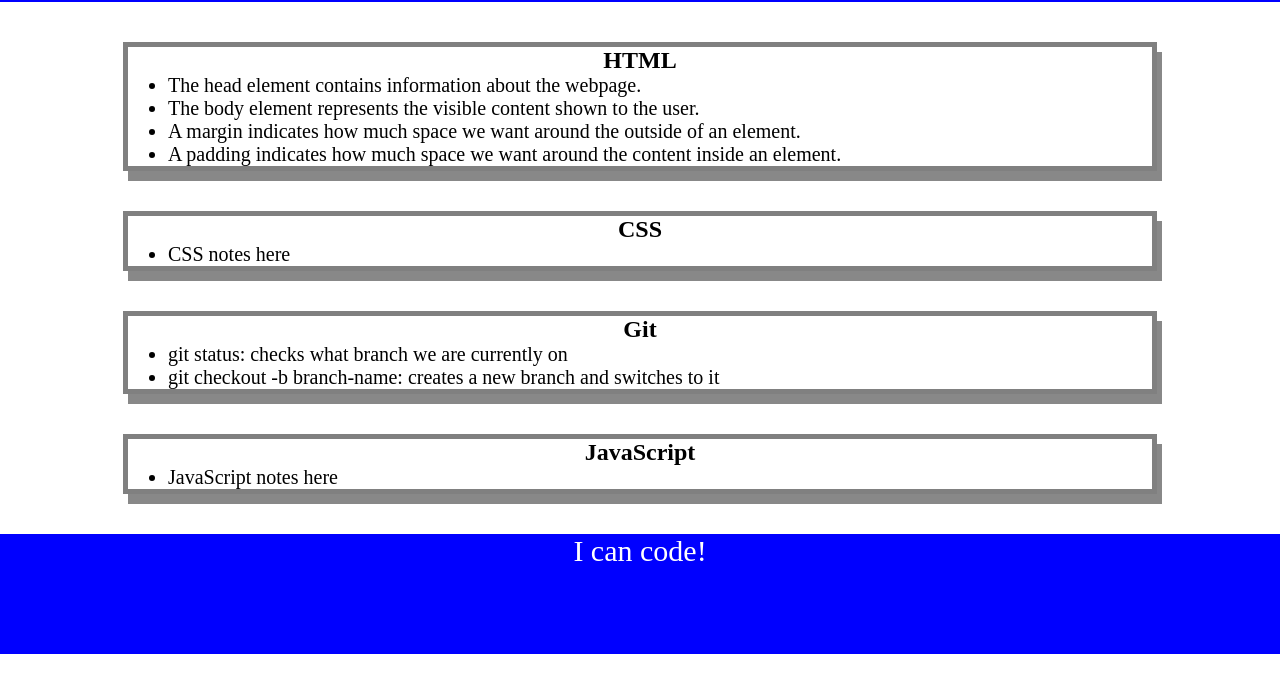
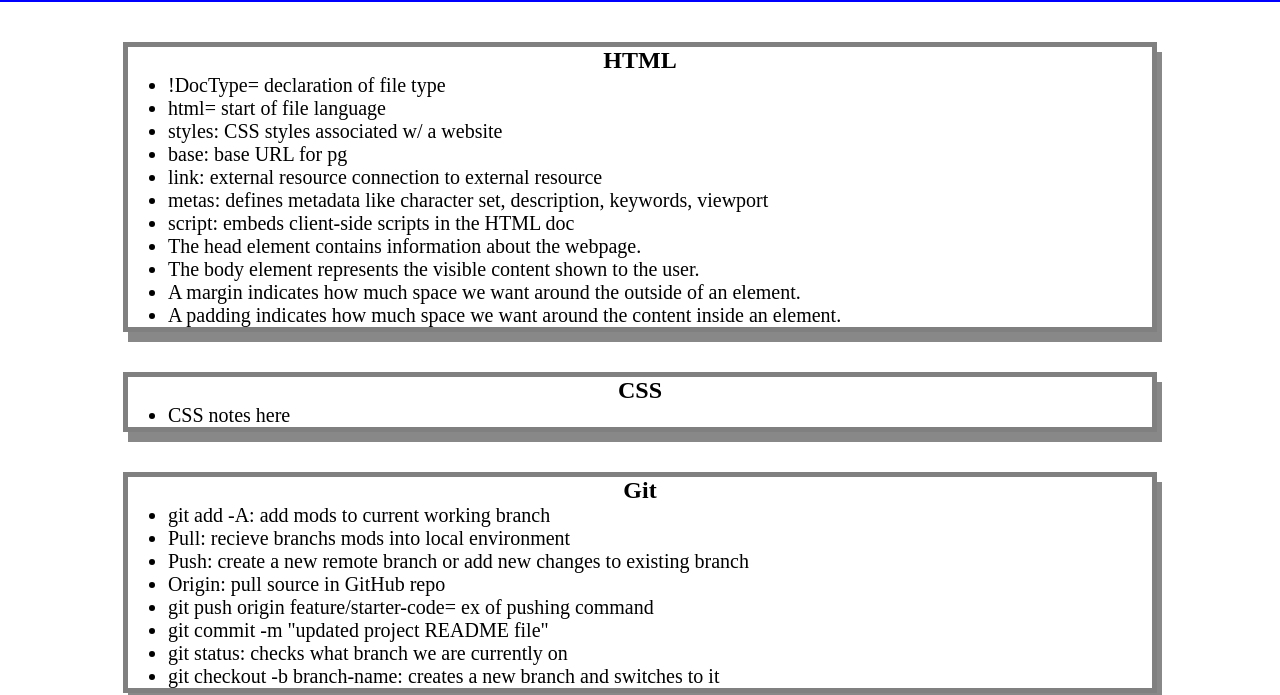
Before and after one commit to ShannyaN/prework-study-guide, a plain HTML site: page index.html in a window 1280 px wide. Shown: the part 118-813 px from the top of the page. Drawn offline with Linux system fonts and the light colour scheme.

Commit message:
added notes

```diff
--- a/index.html
+++ b/index.html
@@ -17,6 +17,13 @@
       <section class="card" id="html-section">
         <h2>HTML</h2>
         <ul>
+          <li>!DocType= declaration of file type </li>
+          <li>html= start of file language</li>
+          <li> styles: CSS styles associated w/ a website</li>
+          <li>base: base URL for pg</li>
+          <li>link: external resource connection to external resource</li>
+          <li>metas: defines metadata like character set, description, keywords, viewport </li>
+          <li>script: embeds client-side scripts in the HTML doc </li>
           <li>The head element contains information about the webpage.</li>
           <li>The body element represents the visible content shown to the user.</li>
           <li>A margin indicates how much space we want around the outside of an element.</li>
@@ -34,6 +41,12 @@
       <section class="card" id="git-section">
         <h2>Git</h2>
         <ul>
+          <li>git add -A: add mods to current working branch</li>
+          <li>Pull: recieve branchs mods into local environment</li>
+          <li>Push: create a new remote branch or add new changes to existing branch</li>
+          <li>Origin: pull source in GitHub repo</li>
+          <li>git push origin feature/starter-code= ex of pushing command </li>
+          <li> git commit -m "updated project README file"</li>
           <li>git status: checks what branch we are currently on</li>
           <li>git checkout -b branch-name: creates a new branch and switches to it</li>
         </ul>
```
